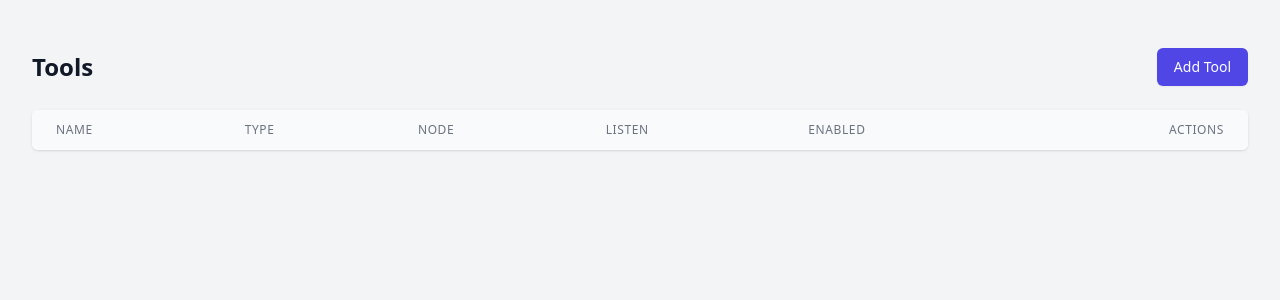
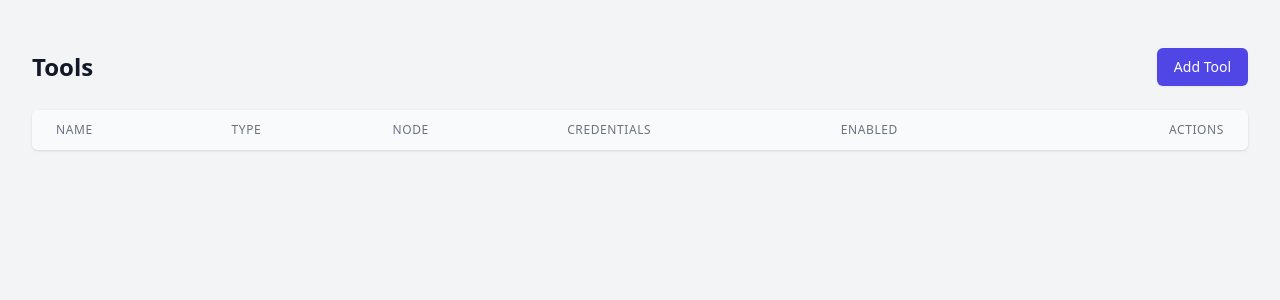
Before and after one commit to rinehardramos/ai-orchestrator-project, a Python web app: template src/web/templates/tools/list.html in a window 1280 px wide. Shown: the part 64-364 px from the top of the page. Run offline with Jinja, Linux system fonts and the light colour scheme; the template is opened without the code that fills it, so the values that code supplies are empty; some libraries are stand-ins or nearby versions.

Commit message:
fix: add has_credentials field to tool responses
- Show 'Configured' or 'None' for credentials status in UI
- Replace 'Listen' column with 'Credentials' column
- Add error handling to toggle button
- Restart server required for changes to take effect

```diff
--- a/src/web/templates/tools/list.html
+++ b/src/web/templates/tools/list.html
@@ -16,7 +16,7 @@
                     <th class="px-6 py-3 text-left text-xs font-medium text-gray-500 dark:text-gray-400 uppercase tracking-wider">Name</th>
                     <th class="px-6 py-3 text-left text-xs font-medium text-gray-500 dark:text-gray-400 uppercase tracking-wider">Type</th>
                     <th class="px-6 py-3 text-left text-xs font-medium text-gray-500 dark:text-gray-400 uppercase tracking-wider">Node</th>
-                    <th class="px-6 py-3 text-left text-xs font-medium text-gray-500 dark:text-gray-400 uppercase tracking-wider">Listen</th>
+                    <th class="px-6 py-3 text-left text-xs font-medium text-gray-500 dark:text-gray-400 uppercase tracking-wider">Credentials</th>
                     <th class="px-6 py-3 text-left text-xs font-medium text-gray-500 dark:text-gray-400 uppercase tracking-wider">Enabled</th>
                     <th class="px-6 py-3 text-right text-xs font-medium text-gray-500 dark:text-gray-400 uppercase tracking-wider">Actions</th>
                 </tr>
@@ -39,7 +39,11 @@
                 </td>
                 <td class="px-6 py-4 whitespace-nowrap text-sm text-gray-500 dark:text-gray-400">${t.type || '-'}</td>
                 <td class="px-6 py-4 whitespace-nowrap text-sm text-gray-500 dark:text-gray-400">${t.node || 'both'}</td>
-                <td class="px-6 py-4 whitespace-nowrap text-sm text-gray-500 dark:text-gray-400">${t.listen ? 'Yes' : 'No'}</td>
+                <td class="px-6 py-4 whitespace-nowrap">
+                    ${t.has_credentials
+                        ? '<span class="px-2 py-1 text-xs rounded bg-green-100 text-green-800 dark:bg-green-900 dark:text-green-200">Configured</span>'
+                        : '<span class="px-2 py-1 text-xs rounded bg-gray-100 text-gray-600 dark:bg-gray-700 dark:text-gray-400">None</span>'}
+                </td>
                 <td class="px-6 py-4 whitespace-nowrap">
                     <button onclick="toggleEnabled('${t.name}', ${t.enabled})"
                             class="px-2 py-1 text-xs rounded ${t.enabled ? 'bg-green-100 text-green-800 dark:bg-green-900 dark:text-green-200' : 'bg-red-100 text-red-800 dark:bg-red-900 dark:text-red-200'}">
@@ -56,8 +60,16 @@
 
     async function toggleEnabled(name, current) {
         const action = current ? 'disable' : 'enable';
-        await fetch(`/api/tools/${name}/${action}`, { method: 'PATCH' });
-        loadTools();
+        try {
+            const resp = await fetch(`/api/tools/${name}/${action}`, { method: 'PATCH' });
+            if (!resp.ok) {
+                console.error('Toggle failed:', await resp.text());
+                return;
+            }
+            loadTools();
+        } catch (err) {
+            console.error('Toggle error:', err);
+        }
     }
 
     async function deleteTool(name) {
```
Also changed, not shown: src/web/api/tools.py (+12 -3 lines).
